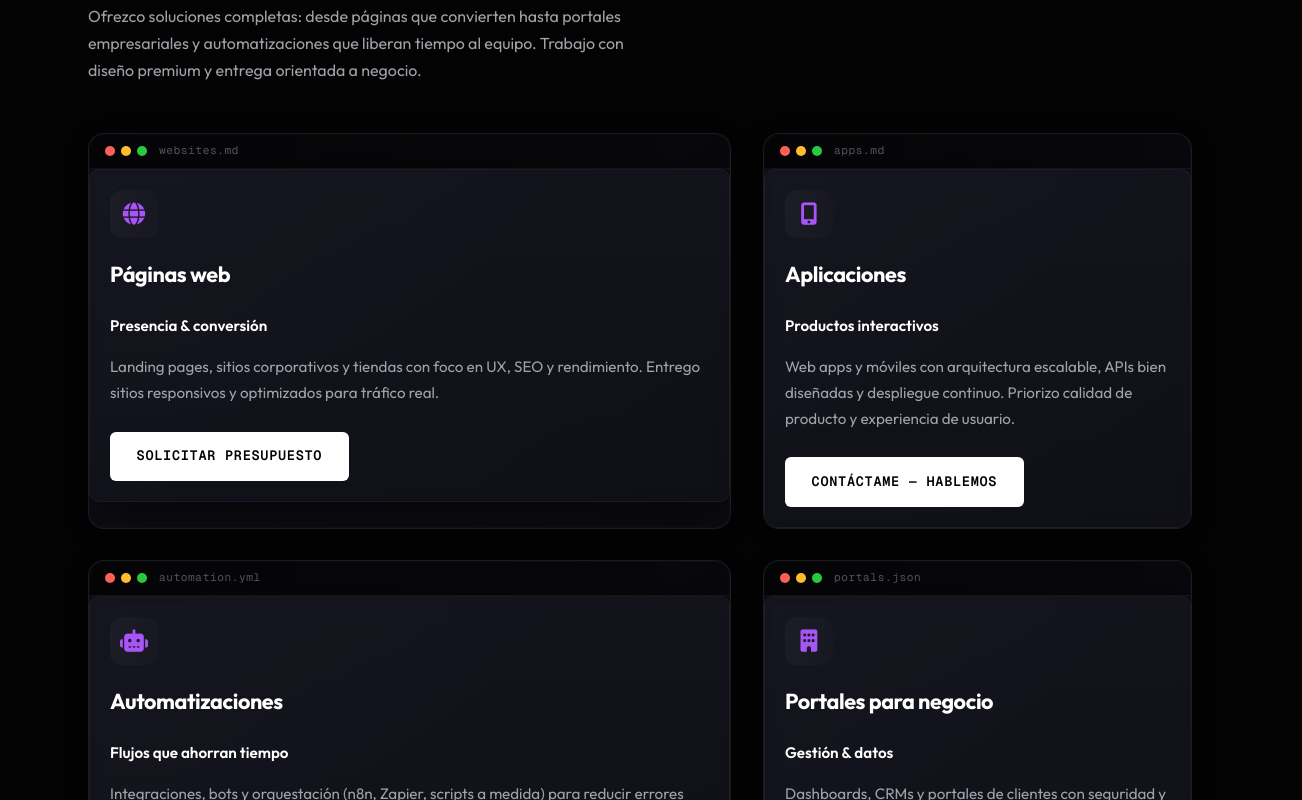
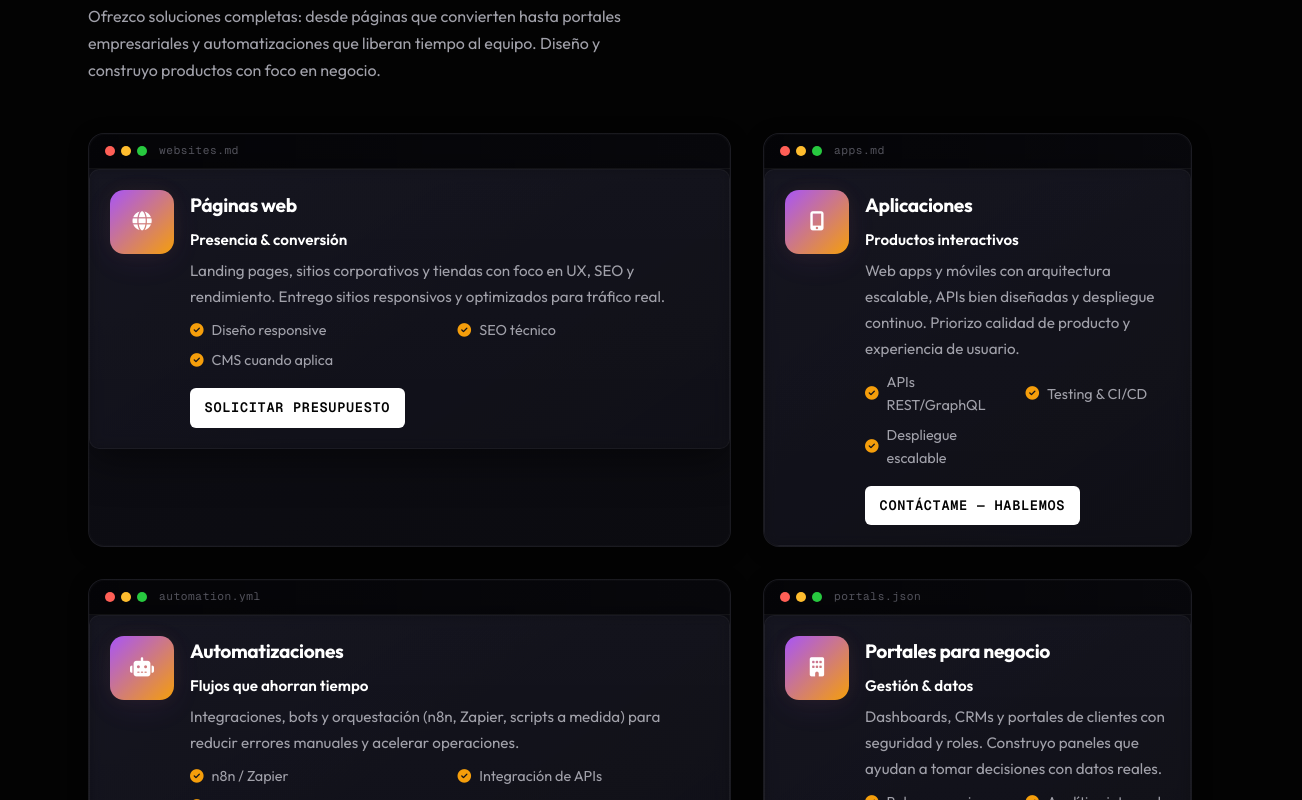
Before and after one commit to erazoandres/portafolio, a React (Vite) app: page / in a window 1280 px wide. Shown: the part 1520-2320 px from the top of the page, 1302 px wide, since content can reach past the window. Built offline with nearby package versions, Linux system fonts and the light colour scheme.

Commit message:
style(services): polish ServicesSection visuals and data features

```diff
--- a/src/components/ServicesSection.jsx
+++ b/src/components/ServicesSection.jsx
@@ -7,30 +7,45 @@ import { servicesData } from '../data';
  */
 export default function ServicesSection() {
   return (
-    <section id="services" className="section">
+    <section id="services" className="section services-section">
+      <div className="services-ambient"></div>
+
       <FadeIn as="span" className="section-label">Servicios</FadeIn>
       <FadeIn as="h2" className="section-heading">Soluciones digitales para crecer</FadeIn>
       <FadeIn as="p" className="section-desc">
         Ofrezco soluciones completas: desde páginas que convierten hasta portales empresariales
-        y automatizaciones que liberan tiempo al equipo. Trabajo con diseño premium y entrega orientada a negocio.
+        y automatizaciones que liberan tiempo al equipo. Diseño y construyo productos con foco en negocio.
       </FadeIn>
 
       <div className="services-grid bento-grid stagger-children">
         {servicesData.map((svc) => (
           <FadeIn key={svc.title}>
             <TerminalCard filename={svc.file} className="service-card">
-              <div className="service-icon">
-                <i className={svc.icon} aria-hidden="true"></i>
+              <div className="service-card-inner">
+                <div className="service-icon-circle" aria-hidden="true">
+                  <i className={svc.icon}></i>
                 </div>
+
+                <div className="service-body">
                   <h3>{svc.title}</h3>
                   <p className="service-tagline">{svc.tagline}</p>
-              <p>{svc.desc}</p>
+                  <p className="service-desc">{svc.desc}</p>
+
+                  {svc.features && (
+                    <ul className="service-features" aria-hidden>
+                      {svc.features.map((f, i) => (
+                        <li key={i}><i className="fas fa-check-circle feature-dot"></i> {f}</li>
+                      ))}
+                    </ul>
+                  )}
 
                   <div className="service-actions">
                     <a href="#contact" className="btn btn-primary">{svc.cta}</a>
                     {svc.projectsLink && (
                       <a href={svc.projectsLink} target="_blank" rel="noreferrer" className="btn btn-ghost">Ver proyectos</a>
                     )}
+                  </div>
+                </div>
               </div>
             </TerminalCard>
           </FadeIn>
--- a/src/data/index.js
+++ b/src/data/index.js
@@ -134,6 +134,7 @@ export const servicesData = [
     desc: 'Landing pages, sitios corporativos y tiendas con foco en UX, SEO y rendimiento. Entrego sitios responsivos y optimizados para tráfico real.',
     cta: 'Solicitar presupuesto',
     projectsLink: null,
+    features: ['Diseño responsive', 'SEO técnico', 'CMS cuando aplica'],
   },
   {
     title: 'Aplicaciones',
@@ -143,6 +144,7 @@ export const servicesData = [
     desc: 'Web apps y móviles con arquitectura escalable, APIs bien diseñadas y despliegue continuo. Priorizo calidad de producto y experiencia de usuario.',
     cta: 'Contáctame — hablemos',
     projectsLink: null,
+    features: ['APIs REST/GraphQL', 'Testing & CI/CD', 'Despliegue escalable'],
   },
   {
     title: 'Automatizaciones',
@@ -152,6 +154,7 @@ export const servicesData = [
     desc: 'Integraciones, bots y orquestación (n8n, Zapier, scripts a medida) para reducir errores manuales y acelerar operaciones.',
     cta: 'Solicitar automatización',
     projectsLink: null,
+    features: ['n8n / Zapier', 'Integración de APIs', 'Monitoreo y alertas'],
   },
   {
     title: 'Portales para negocio',
@@ -161,5 +164,6 @@ export const servicesData = [
     desc: 'Dashboards, CRMs y portales de clientes con seguridad y roles. Construyo paneles que ayudan a tomar decisiones con datos reales.',
     cta: 'Ver opciones',
     projectsLink: null,
+    features: ['Roles y permisos', 'Analítica integrada', 'Integración con ERPs'],
   },
 ];
--- a/src/style.css
+++ b/src/style.css
@@ -399,6 +399,93 @@ img {
   outline-offset: 4px;
 }
 
+/* Enhanced service card visuals */
+.services-section {
+  position: relative;
+}
+
+.services-ambient {
+  position: absolute;
+  inset: -40% -10% auto -10%;
+  height: 320px;
+  background: radial-gradient(600px circle at 15% 30%, rgba(168,85,247,0.06), transparent 20%), radial-gradient(400px circle at 85% 60%, rgba(245,158,11,0.04), transparent 25%);
+  pointer-events: none;
+  z-index: 0;
+}
+
+.service-card {
+  transition: transform var(--transition-spring), box-shadow var(--transition-smooth), border-color var(--transition-smooth);
+  will-change: transform, box-shadow;
+}
+
+.service-card .service-card-inner {
+  display: flex;
+  gap: 1rem;
+  align-items: flex-start;
+}
+
+.service-icon-circle {
+  width: 64px;
+  height: 64px;
+  border-radius: 14px;
+  display: inline-flex;
+  align-items: center;
+  justify-content: center;
+  font-size: 1.2rem;
+  color: #fff;
+  background: linear-gradient(135deg, var(--accent-secondary), var(--accent));
+  box-shadow: 0 8px 30px rgba(168,85,247,0.08), 0 0 18px rgba(245,158,11,0.06);
+  flex-shrink: 0;
+}
+
+.service-card:hover {
+  transform: translateY(-10px) scale(1.01);
+  box-shadow: 0 24px 60px rgba(0,0,0,0.65), 0 0 40px rgba(168,85,247,0.06);
+  border-color: rgba(168,85,247,0.12);
+}
+
+.service-body h3 {
+  margin: 0 0 6px 0;
+  font-size: 1.2rem;
+}
+
+.service-desc {
+  color: var(--text-secondary);
+  margin-bottom: 0.6rem;
+}
+
+.service-features {
+  list-style: none;
+  display: grid;
+  grid-template-columns: repeat(2, minmax(0, 1fr));
+  gap: 0.4rem 1rem;
+  margin: 0.6rem 0;
+  padding: 0;
+}
+
+.service-features li {
+  display: flex;
+  align-items: center;
+  gap: 0.5rem;
+  color: var(--text-secondary);
+  font-size: 0.9rem;
+}
+
+.service-features .feature-dot {
+  color: var(--accent);
+  font-size: 0.85rem;
+}
+
+/* CTA visual tweak inside terminal cards */
+.service-actions .btn {
+  padding: 0.5rem 0.85rem;
+}
+
+@media (max-width: 720px) {
+  .service-card .service-card-inner { flex-direction: column; align-items: flex-start; }
+  .service-features { grid-template-columns: 1fr; }
+}
+
 /* ─── DOCK NAV ─── */
 .dock-nav {
   position: fixed;
```
Lines whose indentation alone changed are shown as unchanged.
